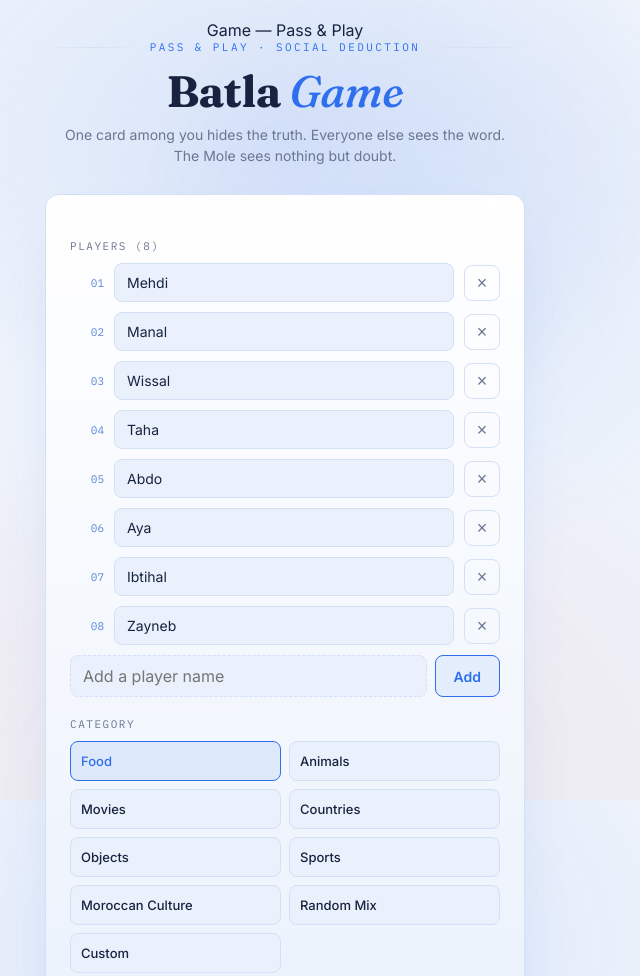
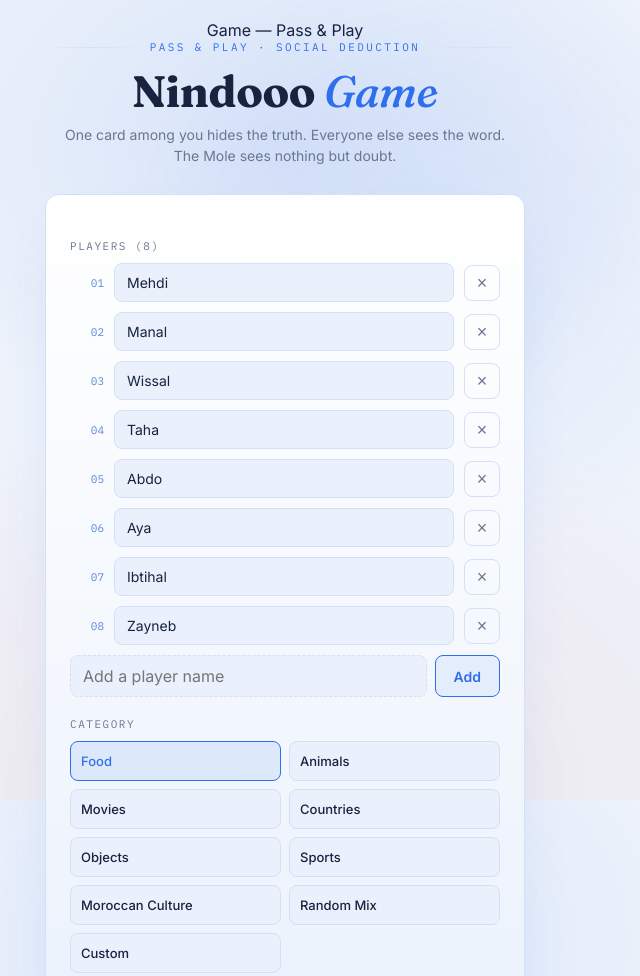
Before and after one commit to ElMehdiAitAzarine/Mindogame.github.io, a plain HTML site: page index.html in a window 1280 px wide. Shown: the top 976 px of the page, without its empty margins (355-995 px from the left). Drawn offline with Linux system fonts and the light colour scheme.

Commit message:
Change game title from 'Batla' to 'Nindooo'

```diff
--- a/index.html
+++ b/index.html
@@ -717,7 +717,7 @@
 
     app.innerHTML =
       '<div class="eyebrow">Pass &amp; Play &middot; Social Deduction</div>' +
-      '<h1 class="title">Batla <em>Game</em></h1>' +
+      '<h1 class="title">Nindooo <em>Game</em></h1>' +
       '<p class="subtitle">One card among you hides the truth. Everyone else sees the word.<br>The Mole sees nothing but doubt.</p>' +
       '<div class="panel">' +
         '<label class="field-label">Players ('+state.activeNames.length+')</label>' +
```
